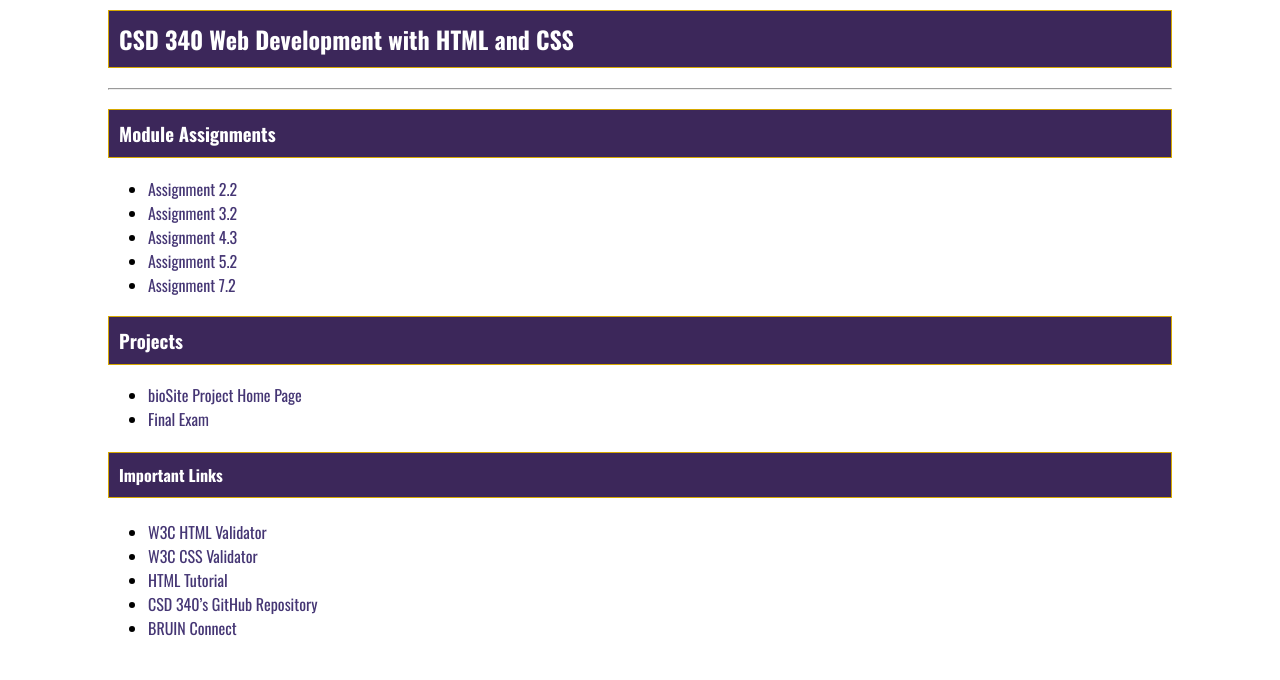
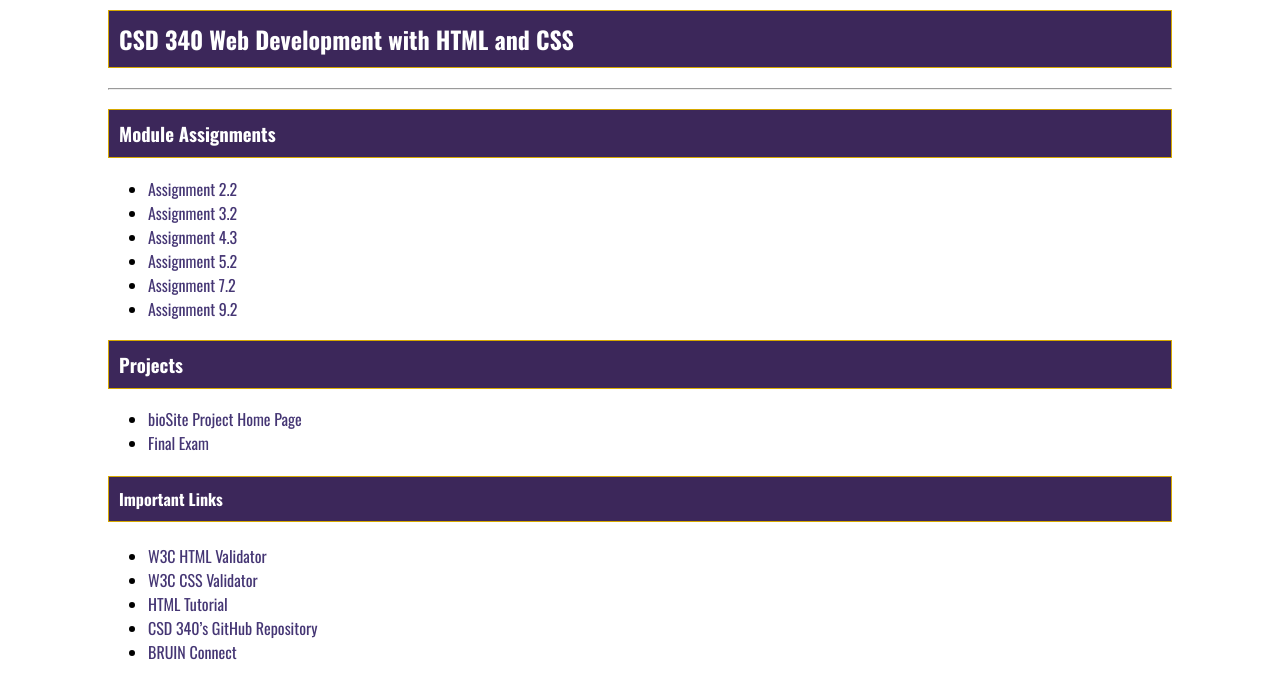
Before and after one commit to borban/csd-340, a plain HTML site: page index.html in a window 1280 px wide. Shown: the part 130-810 px from the top of the page. Drawn offline with nearby package versions, Linux system fonts and the light colour scheme.

Commit message:
Assignment 9.2

```diff
--- a/index.html
+++ b/index.html
@@ -21,6 +21,7 @@
             <li><a href="module-4/orban_EX3.html">Assignment 4.3</a></li>
             <li><a href="module-5/orban_EX4.html">Assignment 5.2</a></li>
             <li><a href="module-7/orban_EX5.html">Assignment 7.2</a></li>
+            <li><a href="module-9/orban_EX6.html">Assignment 9.2</a></li>
         </ul>
         <h3>Projects</h3>
         <ul>
```
